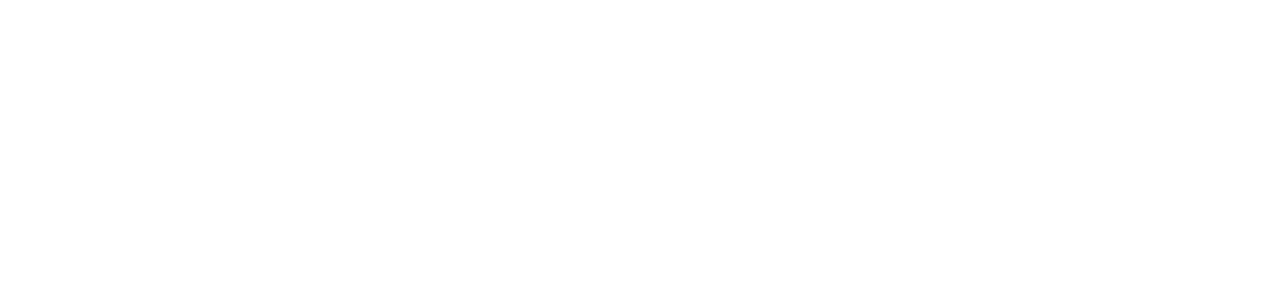
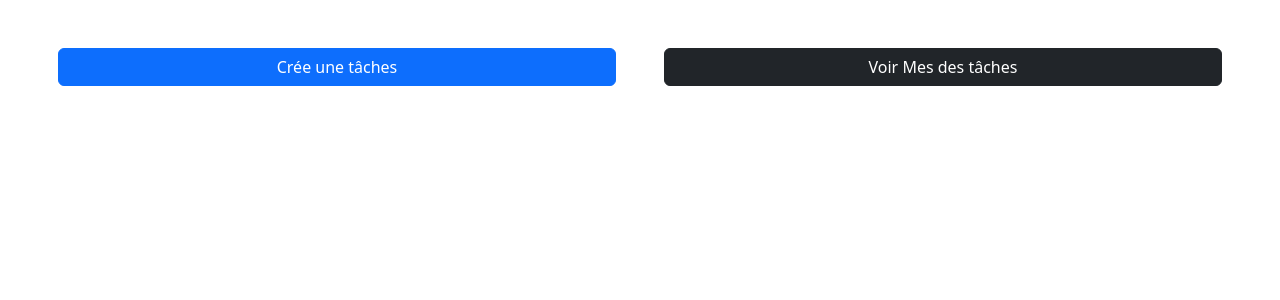
Before and after one commit to Z-Sitawi/gestion_des_tache, a React (Create React App) app: page / in a window 1280 px wide. Shown: the top 300 px of the page. Built offline with nearby package versions, Linux system fonts and the light colour scheme.

Commit message:
create tache

```diff
--- a/src/App.js
+++ b/src/App.js
@@ -1,7 +1,12 @@
+import { Link } from "react-router-dom";
 
 function App() {
   return (
-    <div className="">
+    <div className="m-5">
+      <header className="container d-flex gap-5 justify-content-center">
+        <Link to={"/create"} className="col-6 btn-primary btn">Crée une tâches</Link>
+        <Link to={"/see"} className="col-6 btn-dark btn">Voir Mes des tâches</Link>
+      </header>
     </div>
   );
 }
--- /dev/null
+++ b/src/components/Create.js
@@ -0,0 +1,12 @@
+import React from 'react'
+import { Link } from 'react-router-dom'
+import TaskForm from './TaskForm'
+
+export default function Create() {
+  return (
+    <div className='m-5'>
+        <Link className='btn btn-dark m-2' to="/"> {"< retourner"}</Link>
+      <TaskForm mainBtnTxt="Ajouter" title="Ajouter Une Tâche" show={true}/>
+    </div>
+  )
+}
--- a/src/components/TaskList.js
+++ b/src/components/TaskList.js
@@ -3,7 +3,6 @@ import React from 'react'
 export default function TaskList() {
   return (
     <div>
-
     </div>
   )
 }
--- a/src/index.js
+++ b/src/index.js
@@ -1,13 +1,18 @@
 import React from "react";
 import ReactDOM from "react-dom/client";
 import App from "./App";
-import { BrowserRouter as Router } from "react-router-dom";
+import Create from "./components/Create";
+import { BrowserRouter as Router, Routes, Route } from "react-router-dom";
 
 const root = ReactDOM.createRoot(document.getElementById("root"));
 root.render(
   <React.StrictMode>
     <Router>
-      <App />
+      <Routes>
+        <Route exact path="/" element={<App />}></Route>
+        <Route path="/create" element={<Create />}></Route>
+        <Route path="/create" element={<Create />}></Route>
+      </Routes>
     </Router>
   </React.StrictMode>
 );
```
